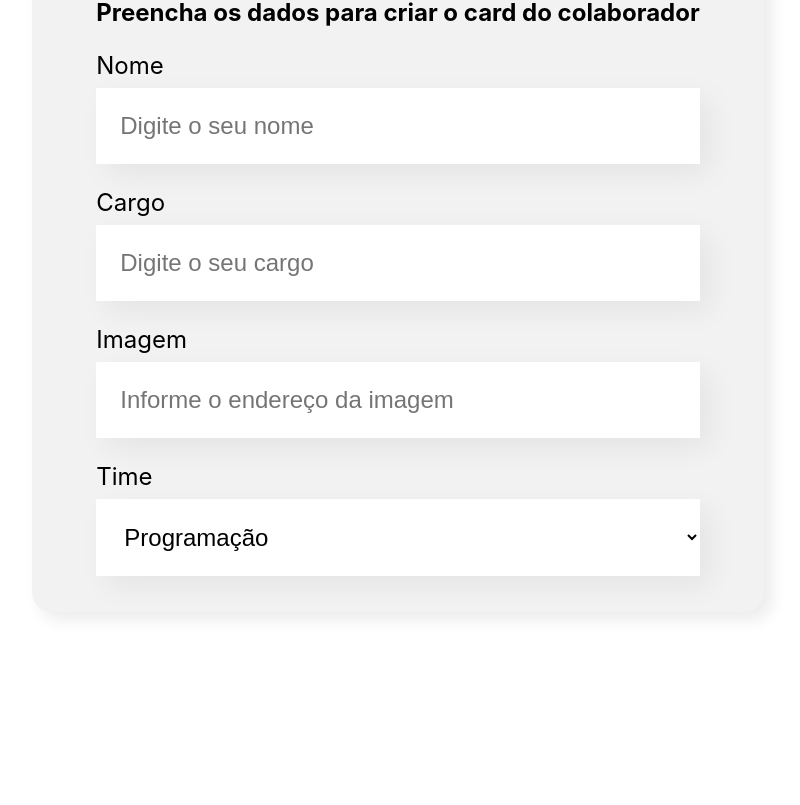
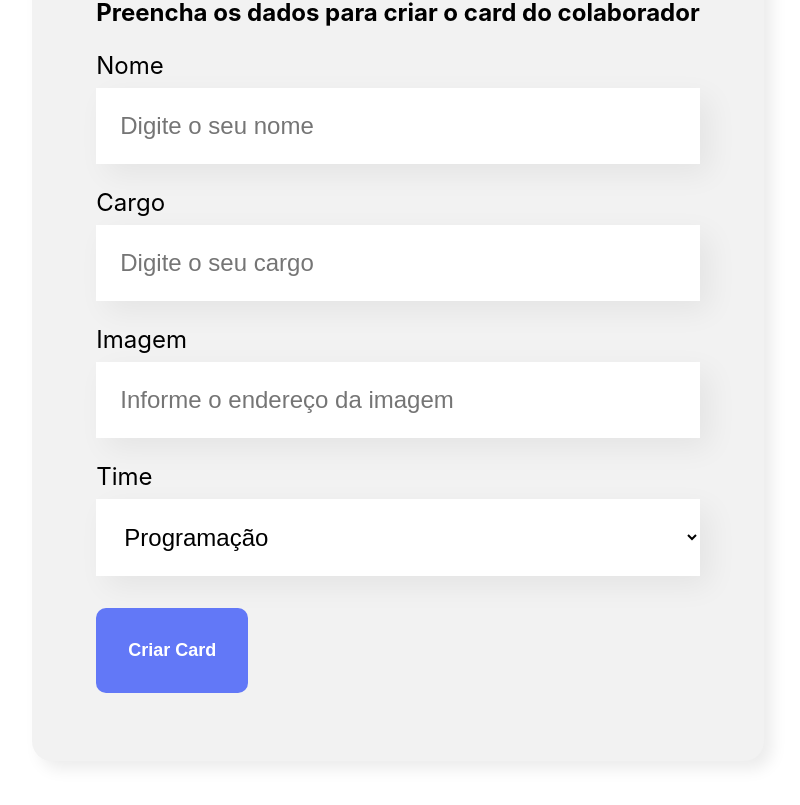
Before and after one commit to tenoriobn/organo-react, a React (Create React App) app: page / in a window 1280 px wide. Shown: the part 636-1441 px from the top of the page, without its empty margins (242-1042 px from the left). Before the commit the page ends 1328 px from the top, so only its background shows below. Built offline with nearby package versions, Linux system fonts and the light colour scheme.

Commit message:
Criando componente do botão

```diff
--- /dev/null
+++ b/src/componentes/Botao/Botao.css
@@ -0,0 +1,16 @@
+.botao {
+    background-color: #6278F7;
+    border-radius: 10px;
+    font-weight: 700;
+    font-size: 18px;
+    padding: 32px;
+    border: none;
+    cursor: pointer;
+    color: #FFF;
+
+    margin: 32px 0;
+}
+
+.botao:hover {
+    color: #95FFD4;
+}
--- /dev/null
+++ b/src/componentes/Botao/index.js
@@ -0,0 +1,11 @@
+import './Botao.css';
+
+const Botao = (props) => {
+    return (
+        <button className="botao">
+            {props.children}
+        </button>
+    )
+}
+
+export default Botao;
--- a/src/componentes/Formulario/index.js
+++ b/src/componentes/Formulario/index.js
@@ -1,3 +1,4 @@
+import Botao from '../Botao';
 import CampoTexto from '../CampoTexto';
 import ListaSuspensa from '../ListaSuspensa';
 import './Formulario.css';
@@ -22,6 +23,9 @@
                 <CampoTexto label="Cargo" placeholder="Digite o seu cargo" />
                 <CampoTexto label="Imagem" placeholder="Informe o endereço da imagem" />
                 <ListaSuspensa label="Time" itens={times}/>
+                <Botao>
+                    Criar Card
+                </Botao>
             </form>
         </section>
     )
```
